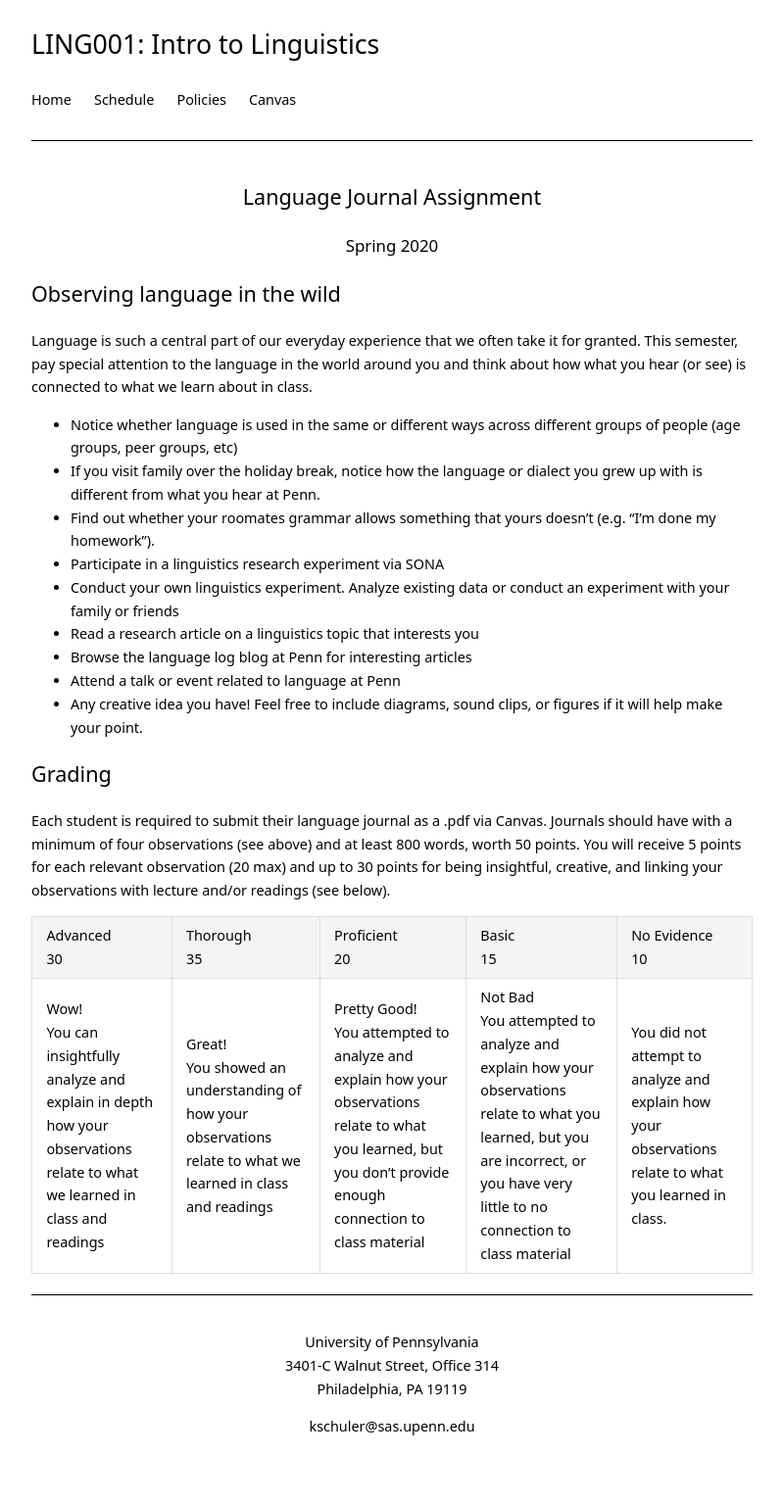
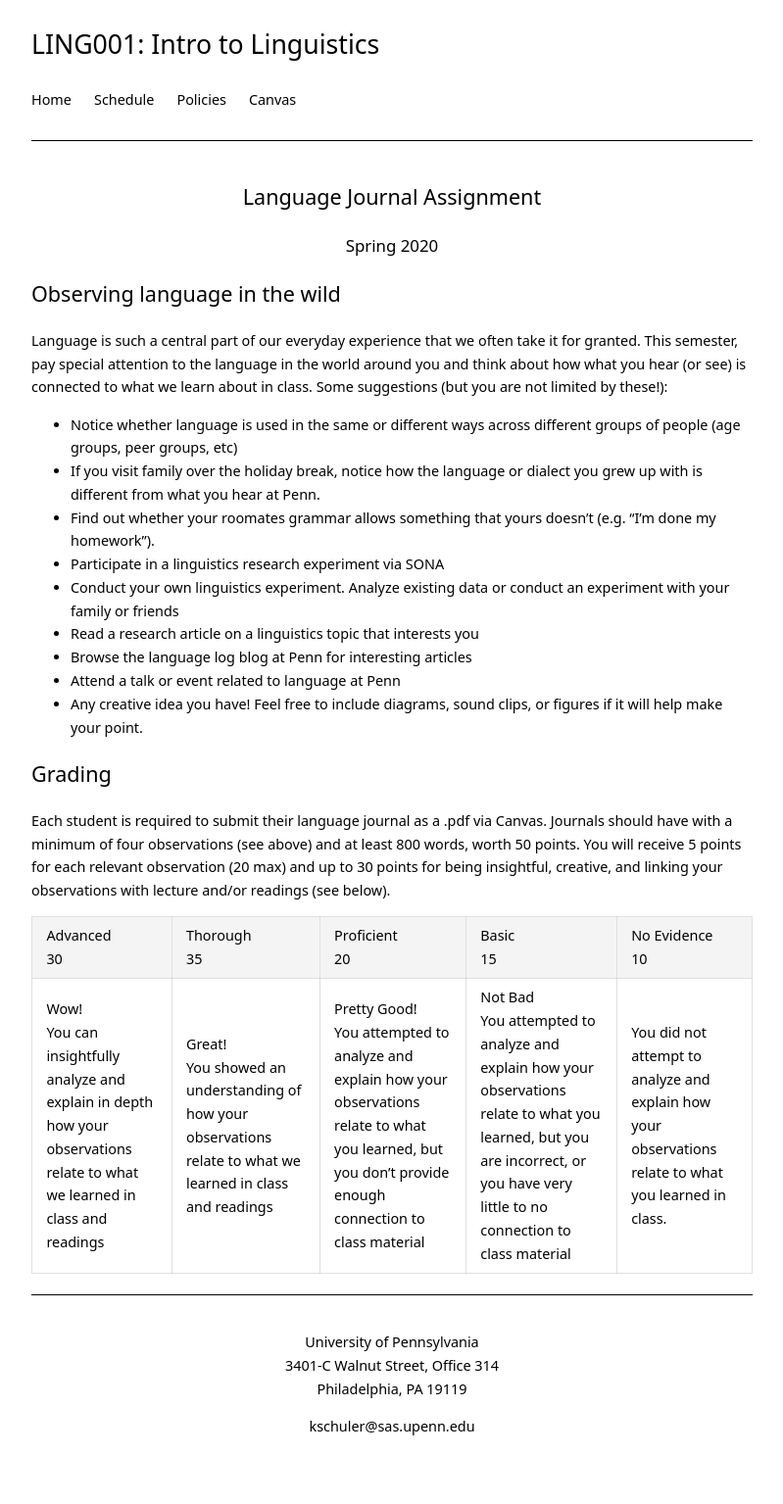
Before and after one commit to kschuler/ling001, a Jekyll site: the page built from resources/language-journal-assignment.md, in a window 1280 px wide. Shown: the whole page at 98% size, without its empty margins (240-1039 px from the left). Built offline with Jekyll 4.4.1, drawn with Linux system fonts in a browser that asks for light colours.

Commit message:
Update language-journal-assignment.md

```diff
--- a/resources/language-journal-assignment.md
+++ b/resources/language-journal-assignment.md
@@ -7,7 +7,7 @@ title: Language Journal Assignment
 <h3 align="center">Spring 2020</h3>
 
 ## Observing language in the wild
-Language is such a central part of our everyday experience that we often take it for granted. This semester, pay special attention to the language in the world around you and think about how what you hear (or see) is connected to what we learn about in class.
+Language is such a central part of our everyday experience that we often take it for granted. This semester, pay special attention to the language in the world around you and think about how what you hear (or see) is connected to what we learn about in class. Some suggestions (but you are not limited by these!):
 - Notice whether language is used in the same or different ways across different groups of people (age groups, peer groups, etc)
 - If you visit family over the holiday break, notice how the language or dialect you grew up with is different from what you hear at Penn.
 - Find out whether your roomates grammar allows something that yours doesn't (e.g. "I'm done my homework").
```
